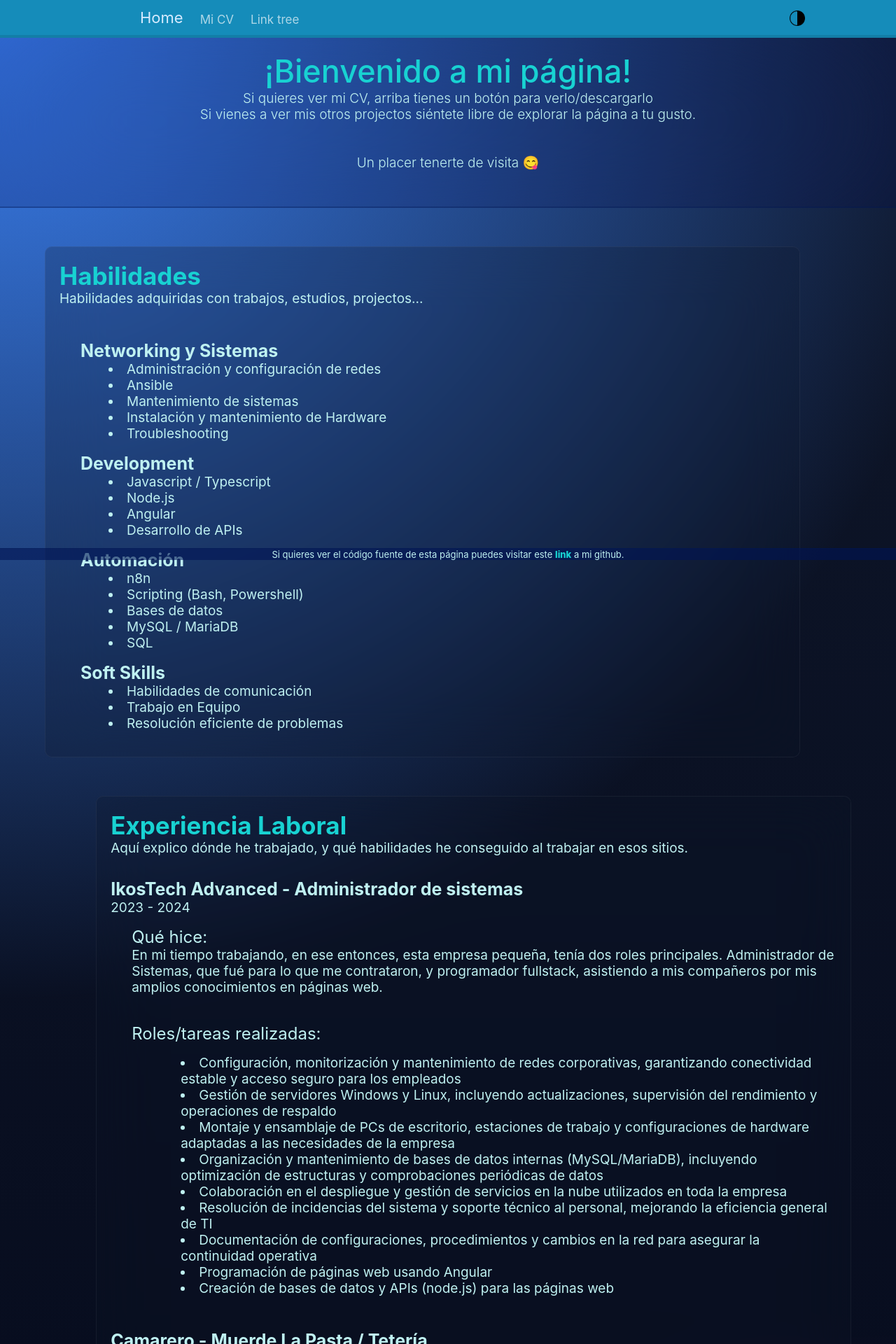
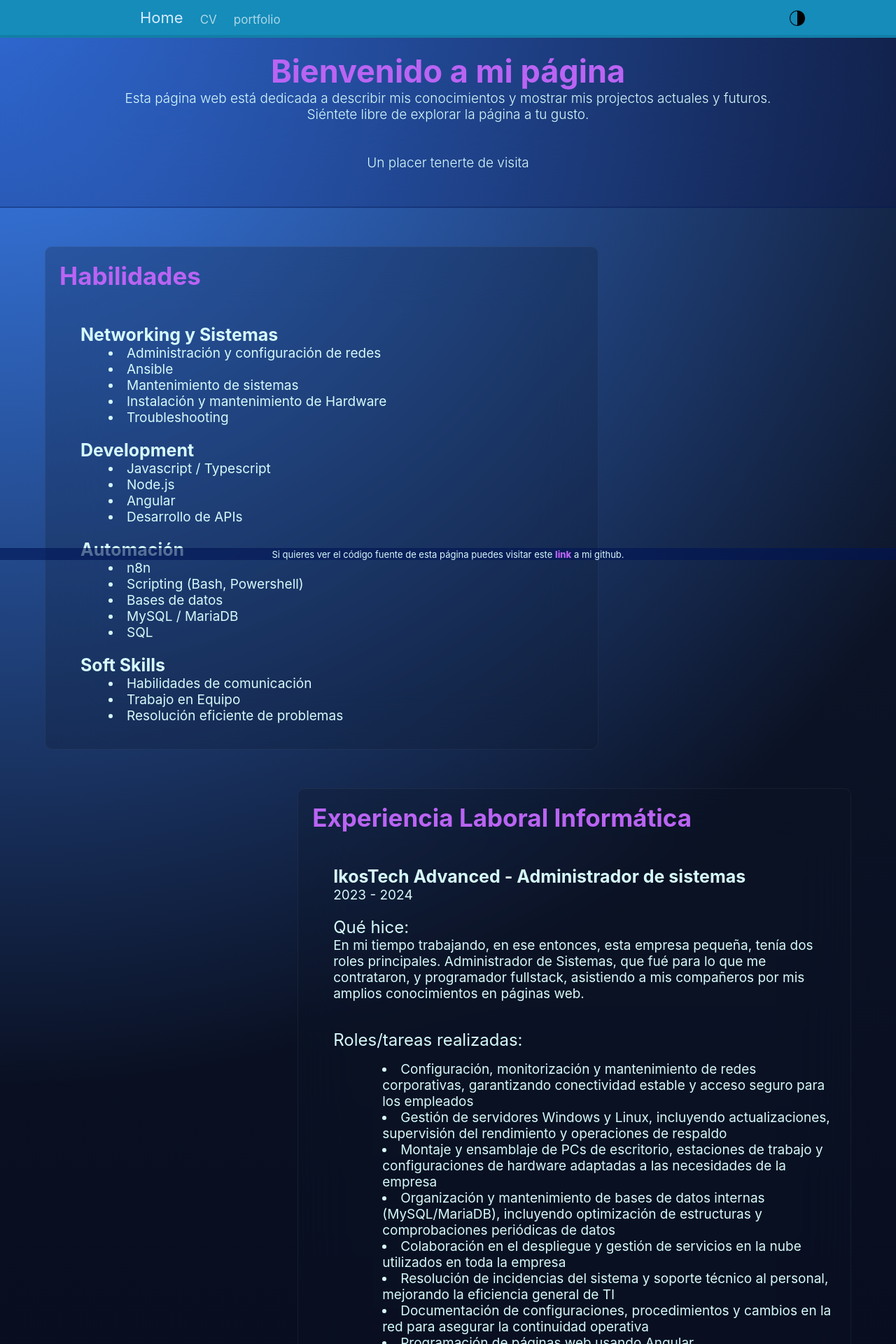
Before and after one commit to miler2/my_angular_page, an Angular app: page / in a window 1280 px wide. Shown: the top 1920 px of the page at 70% size. Built offline with nearby package versions, Linux system fonts and the light colour scheme.

Commit message:
I have modified a bit with the advices of my sister

```diff
--- a/angular.json
+++ b/angular.json
@@ -14,7 +14,7 @@
           "builder": "@angular-devkit/build-angular:application",
           "options": {
             "optimization": true,
-            "outputPath": "dist",
+            "outputPath": "dist/browser",
             "index": "src/index.html",
             "browser": "src/main.ts",
             "polyfills": [
--- a/src/app/app.routes.ts
+++ b/src/app/app.routes.ts
@@ -6,7 +6,7 @@ import { MiCvComponent } from './components/mi-cv/mi-cv.component';
 import { LinkTreeComponent } from './components/link-tree/link-tree.component';
 
 export const routes: Routes = [
-    { path: 'link_tree', component: LinkTreeComponent, title: 'Link tree' },
+    { path: 'portfolio', component: LinkTreeComponent, title: 'portfolio' },
     { path: 'mi_cv', component: MiCvComponent, title: 'Mi CV' },
     { path: '', component: LandpageComponent, title: 'Landpage' },
     { path: '**', redirectTo: '', pathMatch: 'full' }
--- a/src/app/components/landpage/landpage.component.html
+++ b/src/app/components/landpage/landpage.component.html
@@ -1,20 +1,19 @@
 <div class="landpage">
     <div class="landpage_intro_text container_fluid">
-        <h1>¡Bienvenido a mi página!</h1>
+        <h1>Bienvenido a mi página</h1>
         <p class="landpage_intro">
-            Si quieres ver mi CV, arriba tienes un botón para verlo/descargarlo <br>
-            Si vienes a ver mis otros projectos siéntete libre de explorar la página a tu gusto.
+            Esta página web está dedicada a describir mis conocimientos y mostrar mis projectos actuales y futuros.
+            <br>
+            Siéntete libre de explorar la página a tu gusto.
             <br><br><br>
-            Un placer tenerte de visita 😋
+            Un placer tenerte de visita
         </p>
     </div>
     <div class="landpage_sections">
         <div class="landpage_section landpage_section_left">
             <div>
                 <h2>Habilidades</h2>
-                <p>Habilidades adquiridas con trabajos, estudios, projectos...</p>
             </div>
-            <div>
             <dl>
                 <dt><h3>Networking y Sistemas</h3></dt>
 
@@ -23,16 +22,16 @@
                 <dd><p><li>Mantenimiento de sistemas</li></p></dd>
                 <dd><p><li>Instalación y mantenimiento de Hardware</li></p></dd>
                 <dd><p><li>Troubleshooting</li></p></dd>
-                </dl>
-                <dl>
+                <br>
+
                 <dt><h3>Development</h3></dt>
 
                 <dd><p><li>Javascript / Typescript</li></p></dd>
                 <dd><p><li>Node.js</li></p></dd>
                 <dd><p><li>Angular</li></p></dd>
                 <dd><p><li>Desarrollo de APIs</li></p></dd>
-                </dl>
-                <dl>
+                <br>
+
                 <dt><h3>Automación</h3></dt>
 
                 <dd><p><li>n8n</li></p></dd>
@@ -40,27 +39,25 @@
                 <dd><p><li>Bases de datos</li></p></dd>
                 <dd><p><li>MySQL / MariaDB</li></p></dd>
                 <dd><p><li>SQL</li></p></dd>
-                </dl>
-                <dl>
+                <br>
+
                 <dt><h3>Soft Skills</h3></dt>
 
                 <dd><p><li>Habilidades de comunicación</li></p></dd>
                 <dd><p><li>Trabajo en Equipo</li></p></dd>
                 <dd><p><li>Resolución eficiente de problemas</li></p></dd>
             </dl>
-            </div>
             <!-- <button>ver más</button> -->
         </div>
         <div class="landpage_section landpage_section_right">
             <div>
-                <h2>Experiencia Laboral</h2>
-                <p>Aquí explico dónde he trabajado, y qué habilidades he conseguido al trabajar en esos sitios.</p>
+                <h2>Experiencia Laboral Informática</h2>
             </div>
-            <div>
+            <dl>
                 <h3>IkosTech Advanced - Administrador de sistemas</h3>
                 <p>2023 - 2024</p>
+                <br>
 
-                <dl>
                 <dt><p>Qué hice:</p></dt>
                 <p>En mi tiempo trabajando, en ese entonces, esta empresa pequeña, tenía dos roles principales. Administrador de Sistemas, que fué para lo que me contrataron, y programador fullstack, asistiendo a mis compañeros por mis amplios conocimientos en páginas web.</p>
                 <br><br>
@@ -78,12 +75,17 @@
                     <dd><p><li>Creación de bases de datos y APIs (node.js) para las páginas web</li></p></dd>
                 </dl>
             </dl>
+            <!-- <button>ver más</button> -->
         </div>
+        <div class="landpage_section landpage_section_left">
             <div>
+                <h2>Experiencia Laboral Camarero</h2>
+            </div>
+            <dl>
                 <h3>Camarero - Muerde La Pasta / Tetería</h3>
                 <p>2024 - 2025</p>
+                <br>
 
-                <dl>
                 <dt><p>Qué hice:</p></dt>
                 <p>Empecé como camarero y, con el tiempo, asumí la coordinación y supervisión del equipo durante el servicio.</p>
                 <br>
@@ -93,20 +95,18 @@
                 <dd><p><li>Responsabilidad en la organización del trabajo del personal junior y aseguramiento de la eficiencia en las áreas de servicio</li></p></dd>
                 <dd><p><li>Desarrollo de habilidades de comunicación y multitarea</li></p></dd>
             </dl>
-            </div>
         <!-- <button>ver más</button> -->
         </div>
-        <div class="landpage_section landpage_section_left">
+        <div class="landpage_section landpage_section_right">
             <div>
                 <h2>Proyectos (personales)</h2>
-                <p>Proyectos realizados y en progreso actualmente. Estos proyectos son para uso personal, pero conllevan amplia experiencia en distintas ramas importantes de la informática. </p>
 
                 <dl>
                     <dt><h3>Manejo de hardware</h3></dt>
 
                     <p>Tengo un setup de dos ordenadores en mi casa, siendo montados y mantenidos los dos por mí mismo, siendo el segundo un servidor con Windows y Linux para gestionar los procesos mencionados abajo.</p>
-                </dl>
-                <dl>
+                    <br>
+
                     <dt><h3>Configuración de redes</h3></dt>
                     <p>La red está configurada para la disponivilidad de distintos servicios para uso personal, y de mis amigos en redes externas, por ejemplo:</p>
 
@@ -115,8 +115,8 @@
                     <dd><p><li type="circle">Nube personalizada</li></p></dd>
                     <dd><p><li type="circle">Backups temporales de diversos archivos</li></p></dd>
                     <dd><p><li type="circle">...</li></p></dd>
-                </dl>
-                <dl>
+                    <br>
+
                     <dt><h3>Proyecto *especial*</h3></dt>
                     <p>En mis tiempos libres estoy desarrollando mi propio juego de estrategia con unreal engine. Estoy en desarrollo muy temprano, por lo que los detalles los proporcionaré más adelante.</p>
                     <br>
@@ -130,16 +130,16 @@
             </div>
             <!-- <button>ver más</button> -->
         </div>
-        <div class="landpage_section landpage_section_right">
+        <div class="landpage_section landpage_section_left">
             <h2>Lenguajes de Programación conocidos</h2>
-            <dl>
-                <dd><p><li>Javascript / Typescript</li></p></dd>
-                <dd><p><li>Bash</li></p></dd>
-                <dd><p><li>Powershell</li></p></dd>
-                <dd><p><li>SQL</li></p></dd>
-                <dd><p><li>C++</li></p></dd>
-                <dd><p><li>GO</li></p></dd>
-            </dl>
+            <ul>
+                <p><li>Javascript / Typescript</li></p>
+                <p><li>Bash</li></p>
+                <p><li>Powershell</li></p>
+                <p><li>SQL</li></p>
+                <p><li>C++</li></p>
+                <p><li>GO</li></p>
+            </ul>
         </div>
     </div>
     <p class="fixed_bottom">Si quieres ver el código fuente de esta página puedes visitar este <a href="https://github.com/miler2/my_angular_page">link</a> a mi github.</p>
--- a/src/app/components/navbar/navbar.component.html
+++ b/src/app/components/navbar/navbar.component.html
@@ -3,17 +3,17 @@
     <a class="navbar_brand" href="">Home</a>
     <ul class="navbar_nav container_fluid">
       <li>
-        <a class="nav_link" href="mi_cv" (click)="update_in_cv()">Mi CV</a>
+        <a class="nav_link" href="mi_cv" (click)="update_in_cv()">CV</a>
       </li>
       <li>
-        <a class="nav_link" href="link_tree">Link tree</a>
+        <a class="nav_link" href="portfolio">portfolio</a>
       </li>
     </ul>
   </div>
-  <div class="container_fluid">
     <button *ngIf="in_cv" (click)="change_cv_language()" class="nav_link link_on_the_right">
       Cambiar idioma CV
     </button>
+  <div class="container_fluid">
     <button (click)="changeTheme()">
       <img src="website_theme.png" alt="Description of my image" class="navbar_theme_icon_image">
     </button>
--- a/src/app/styles/styles.css
+++ b/src/app/styles/styles.css
@@ -40,8 +40,8 @@
         min-height: 100vh;
 
     /* LANDPAGE */
-    --main_text-color: rgb(24, 210, 210);
-    --p_text-color: rgb(191, 241, 241);
+    --main_text-color: rgb(186, 100, 243);
+    --p_text-color: rgb(214, 250, 250);
 }
 /* ********************************************************* */
 
@@ -51,6 +51,7 @@
     /* BODY (general values) */
     /* ---------------------------------------------------- */
     --devices-h1-font-size: 30px;
+    --devices-h1-font-weight: 700;
     --devices-h2-font-size: 24px;
     --devices-h3-font-size: 18px;
     --devices-p-font-size: 13px;
@@ -62,14 +63,13 @@
     /* navbar */
     --devices-navbar-padding: 10px 25px 10px 30px;
     --devices-nav_link-font-size: 15px;
-    --devices-link_on_the_right-width: 70px;
+    --devices-link_on_the_right-width: 800px;
     --devices-navbar_theme_icon_image-margin: 5px 0 0 10px;
     /* ---------------------------------------------------- */
 
 
     /* LANDPAGE */
     /* ---------------------------------------------------- */
-    --devices-h1-font-weight: 500;
     --devices-landpage_intro_text-padding-top: 70px;
     --devices-landpage_intro-font-weight: 350;
     --devices-landpage_section-width: 88%; /* With this the sections are level with each other, it's just here because desktop's one is different and if i want to change it */
@@ -85,9 +85,10 @@
 }
 
 [device=desktop] {
-    /* BODY (general values) */
+    /* Website's general values */
     /* ---------------------------------------------------- */
     --devices-h1-font-size: 45px;
+    --devices-h1-font-weight: 700;
     --devices-h2-font-size: 35px;
     --devices-h3-font-size: 25px;
     --devices-p-font-size: 19px;
@@ -105,10 +106,9 @@
 
     /* LANDPAGE */
     /* ---------------------------------------------------- */
-    --devices-h1-font-weight: 500;
     --devices-landpage_intro-font-weight: 350;
     --devices-landpage_intro_text-padding-top: 70px;
-    --devices-landpage_section-width: 90%;
+    --devices-landpage_section-width: 65%;
     --devices-fixed_bottom-font-size: 13px;
     /* ---------------------------------------------------- */
 
```
Lines whose indentation alone changed are shown as unchanged.
